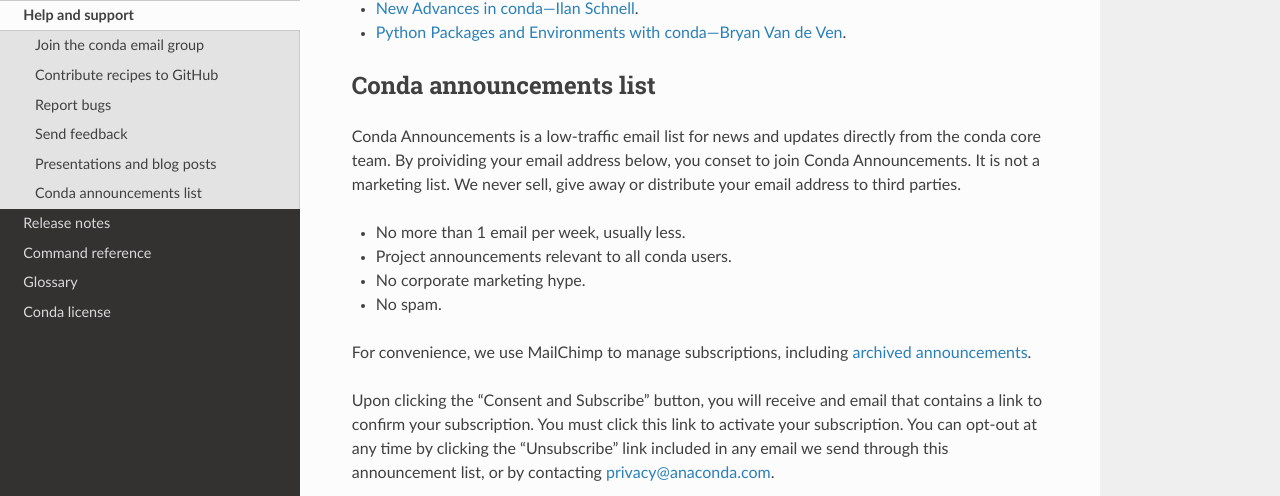
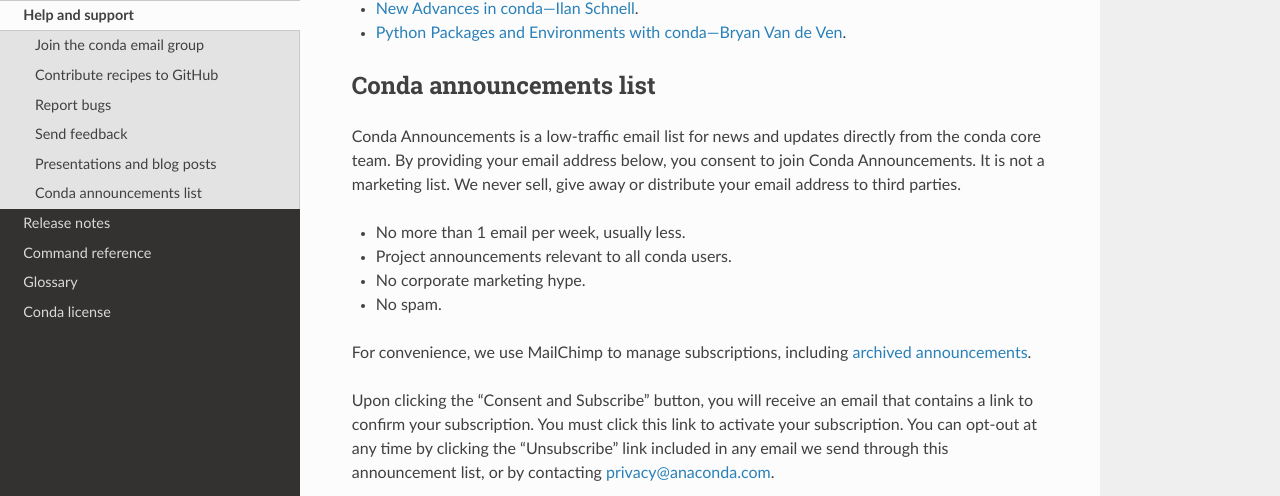
Before and after one commit to conda/conda-docs, a Sphinx documentation site: the page built from docs/source/help-support.rst, in a window 1280 px wide and 900 px high, scrolled down 925 px. Shown: the part 142-638 px from the top of the window. Built offline with Sphinx 7.4.7 and the Read the Docs theme 2.0.0, drawn with Linux system fonts in a browser that asks for light colours; comment, search, counter and statistics services are not loaded.

Commit message:
update text
update text

```diff
--- a/docs/source/help-support.rst
+++ b/docs/source/help-support.rst
@@ -81,8 +81,8 @@
 ========================
 
 Conda Announcements is a low-traffic email list for news and
-updates directly from the conda core team. By proividing your
-email address below, you conset to join Conda Announcements. It
+updates directly from the conda core team. By providing your
+email address below, you consent to join Conda Announcements. It
 is not a marketing list. We never sell, give away or distribute
 your email address to third parties.
 
@@ -95,7 +95,7 @@
 including `archived announcements
 <http://us13.campaign-archive1.com/home/?u=28f85eefa68de727efcbd93f9&id=cb4ca49e7d>`_.
 
-Upon clicking the "Consent and Subscribe" button, you will receive and email that
+Upon clicking the "Consent and Subscribe" button, you will receive an email that
 contains a link to confirm your subscription. You must click this link to activate
 your subscription. You can opt-out at any time by clicking the "Unsubscribe" link
 included in any email we send through this announcement list, or by contacting
```
